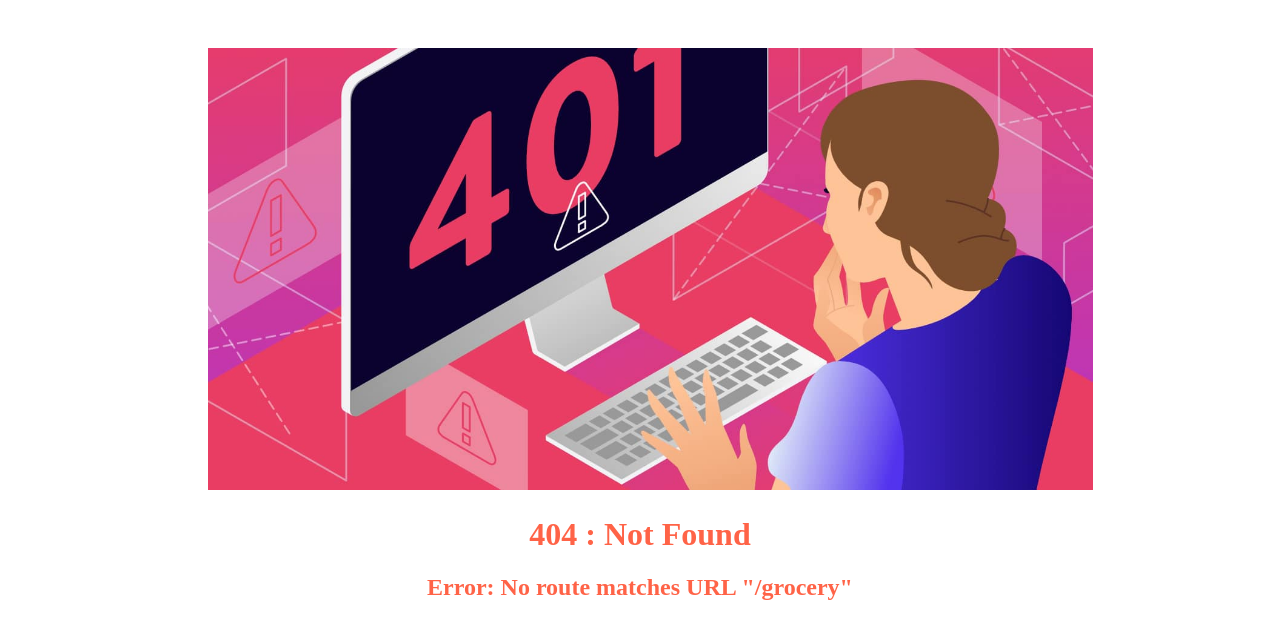
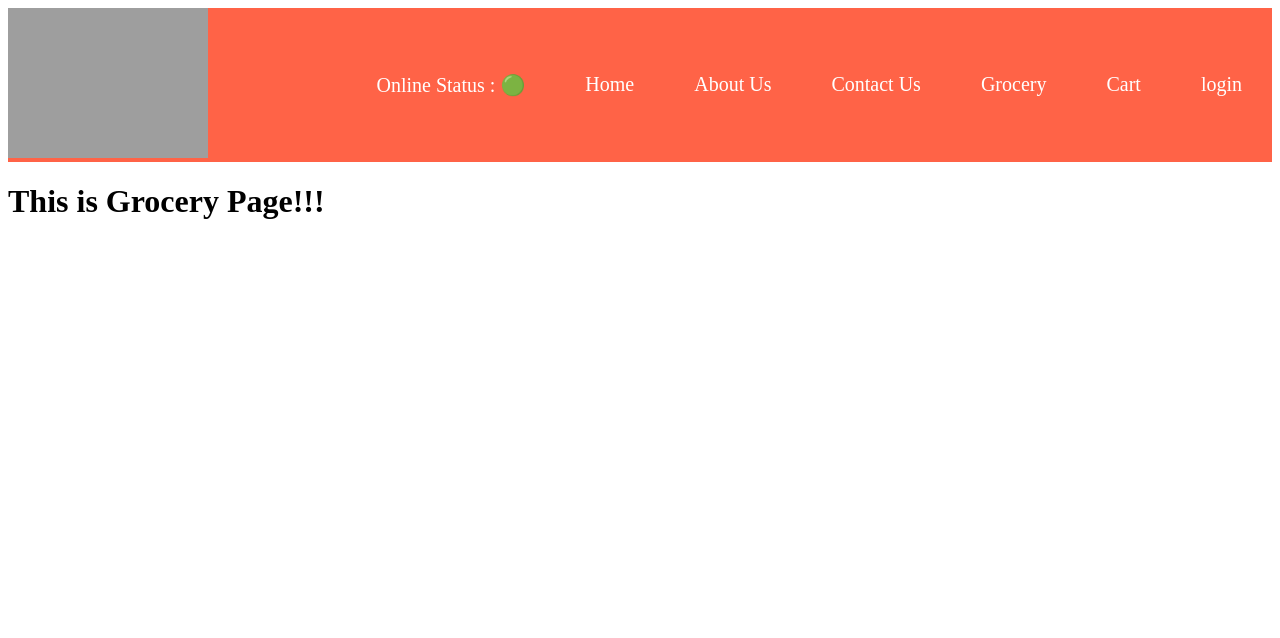
Before and after one commit to YashRawat21/Food-Fire, a React (Create React App) app: page /grocery in a window 1280 px wide. Before the commit this address had no page. Shown: the top 638 px of the page. Built offline with nearby package versions, Linux system fonts and the light colour scheme; grey boxes are pictures that could not be loaded.

Commit message:
update commit

```diff
--- /dev/null
+++ b/src/components/Grocery.js
@@ -0,0 +1,8 @@
+const Grocery = () => {
+    return(
+        <div>
+            <h1>This is Grocery Page!!!</h1>
+        </div>
+    )
+}
+export default Grocery;
--- a/src/components/Header.js
+++ b/src/components/Header.js
@@ -17,6 +17,7 @@ const Header = () => {
             <li><Link to= "/" style={{textDecoration : "none" , color : "inherit"}}> Home</Link></li>
             <li><Link to="/about" style={{textDecoration : "none" , color:"inherit"}}>About Us</Link></li>
             <li><Link to= "/contact" style={{textDecoration : "none" , color : "inherit"}}>Contact Us</Link></li>
+           <li><Link to= "/grocery" style={{textDecoration : "none" , color : "inherit"}}>Grocery</Link></li>
             <li> Cart</li>
             <li onClick={() => {loginBtn === "login" ? setLoginBtn("logout") : setLoginBtn("login")}}>{loginBtn}</li>
            {/* <button className = "login-btn"onClick = {() => { loginBtn === "login" ? setLoginBtn("logout") : setLoginBtn("login")}}>{loginBtn}</button> */}
--- a/src/index.js
+++ b/src/index.js
@@ -1,14 +1,15 @@
-import React from 'react';
+import React, { lazy,Suspense } from 'react';
 import ReactDOM from 'react-dom/client';
 import { RouterProvider } from 'react-router-dom';
 import {createBrowserRouter} from "react-router-dom";
-import About from './components/About';
 import Contact from './components/Contact';
 import Error from './components/Error';
 import Body from "./components/Body";
 import RestaurantMenu from './components/RestaurantMenu';
 import App from './App';
 
+const Grocery = lazy(() => import("./components/Grocery"));
+const About = lazy(() => import("./components/About"))
 const appRouter = createBrowserRouter([
   {
     path : "/" ,
@@ -20,18 +21,24 @@ const appRouter = createBrowserRouter([
          },
         {
           path: "/about",
-          element : <About />
+          element : <Suspense fallback = {<h1>Loading...</h1>}><About /></Suspense>
         },
         {
           path: "/contact",
           element : <Contact />
         },
         {
+          path: "/grocery",
+          element : <Suspense><Grocery fallback = {<h1>Loading...</h1>}/></Suspense>
+        },
+
+        {
 
           path: "/restaurants/:resId",
           element:<RestaurantMenu /> ,
 
-        }
+        },
+
 
 
     ],
```
Also changed, not shown: src/components/Error.js (line endings or trailing spaces).
